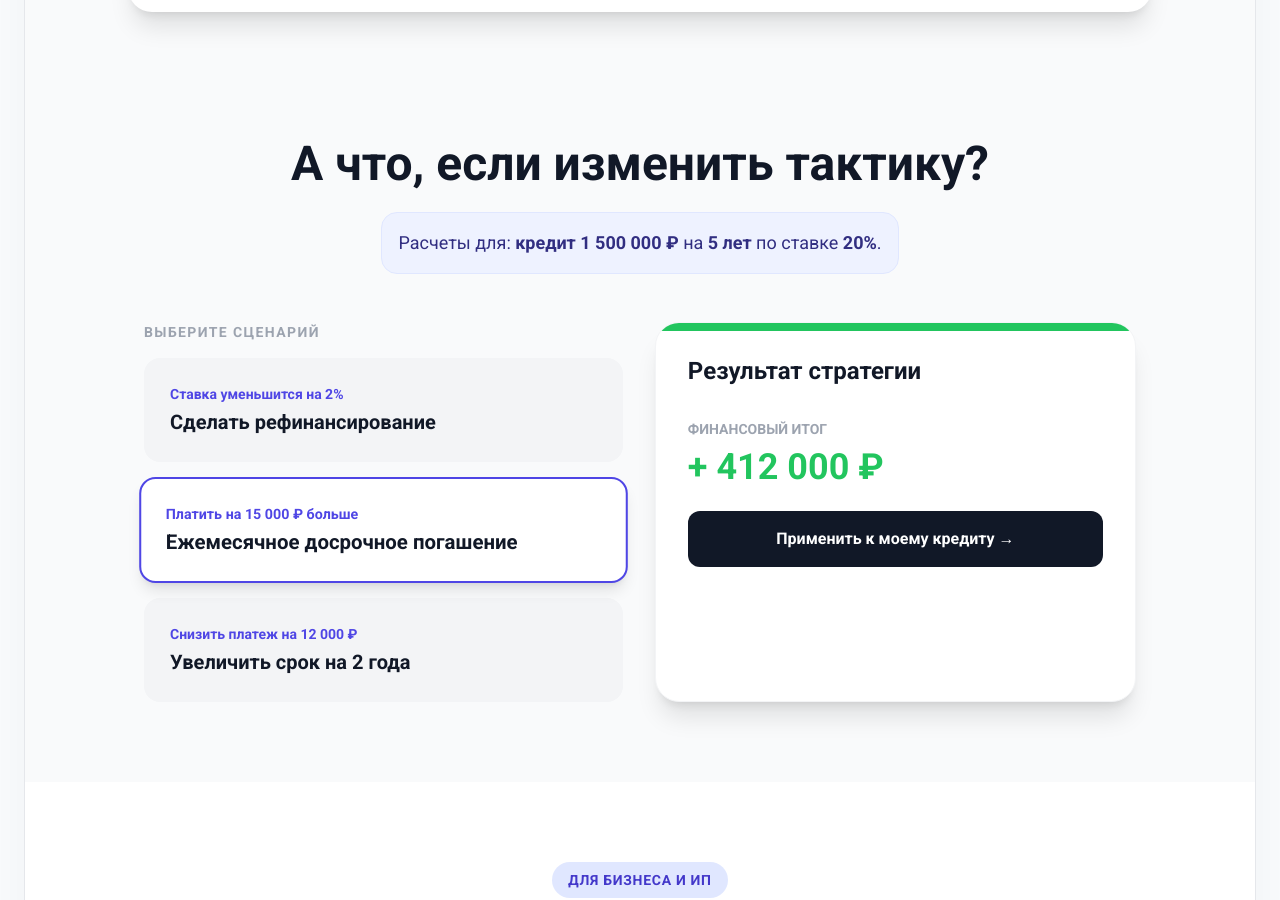
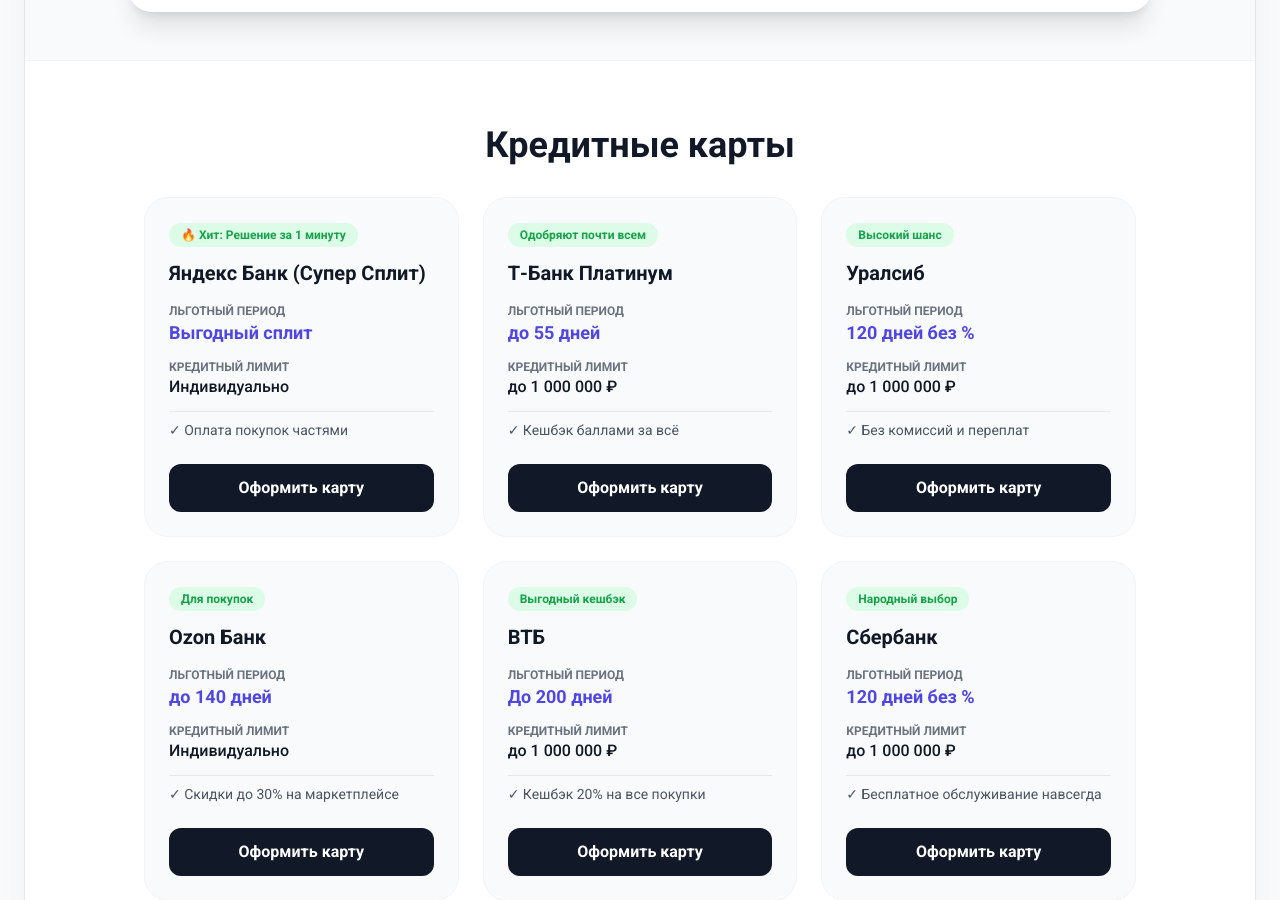
Before and after one commit to Gogih43/finprosto-1, a Next.js app: page / in a window 1280 px wide. Shown: the part 1900-2800 px from the top of the page. Built offline with nearby package versions, Linux system fonts and the light colour scheme.

Commit message:
finalize all financial sections

```diff
--- a/app/page.tsx
+++ b/app/page.tsx
@@ -1,33 +1,25 @@
-import Header from '../components/Header';
-import Hero from '../components/Hero';
-import Calculator from '../components/Calculator';
-import Tactics from '../components/Tactics';
-import Compare from '../components/Compare';
-import BankruptcySection from '../components/BankruptcySection';
-import Articles from '../components/Articles';
-import Footer from '../components/Footer';
-import ScrollToTop from '../components/ScrollToTop';
-import CookieBanner from '../components/CookieBanner'; // 👈 Добавили печеньки
-import Mortgage from '../components/Mortgage';
+import Header from '@/components/Header';
+import Hero from '@/components/Hero';
+import Calculator from '@/components/Calculator';
+import CreditCards from '@/components/CreditCards';
+import AutoLoans from '@/components/AutoLoans';
+import Mortgage from '@/components/Mortgage';
+import BankruptcySection from '@/components/BankruptcySection';
+import Articles from '@/components/Articles';
+import Footer from '@/components/Footer';
 
 export default function Home() {
   return (
-    <>
+    <main className="min-h-screen bg-white">
       <Header />
-      <main>
-        <Hero />
-        <Calculator />
-        <Tactics />
-        <Compare />
-        <Mortgage />
-        <BankruptcySection />
-        <Articles />
-      </main>
+      <Hero />
+      <Calculator />          {/* 1. Кредиты наличными */}
+      <CreditCards />         {/* 2. Кредитные карты (Легкий продукт) */}
+      <AutoLoans />           {/* 3. Автокредиты */}
+      <Mortgage />            {/* 4. Ипотека */}
+      <BankruptcySection />   {/* 5. Списание долгов */}
+      <Articles />            {/* 6. SEO Статьи */}
       <Footer />
-
-      {/* Плавающие элементы поверх сайта */}
-      <ScrollToTop />
-      <CookieBanner /> {/* 👈 Наша байда */}
-    </>
+    </main>
   );
 }
--- /dev/null
+++ b/components/AutoLoans.tsx
@@ -0,0 +1,66 @@
+'use client';
+
+export default function AutoLoans() {
+  const autoOffers = [
+   // 1. АЛЬФА-БАНК (Сделали его супер-привлекательным, вставляем реф. ссылку)
+    {
+      name: "Альфа-Банк",
+      rate: "от 4.5%",
+      amount: "до 7.5 млн ₽",
+      features: "🔥 Деньги сразу на карту, машина потом",
+      tag: "ХИТ: Одобрение за 2 мин",
+      link: "https://pxl.leads.su/click/231d13ae05f02a18fbf82380d55c02f4" // <-- Ваша денежная ссылка
+    },
+    // 2. ВТБ (Для солидности, прямая ссылка)
+    {
+      name: "ВТБ",
+      rate: "от 4.9%",
+      amount: "до 10 млн ₽",
+      features: "Без КАСКО и залога ПТС",
+      tag: "Народный выбор",
+      link: "https://www.vtb.ru/personal/avtokredity/" // <-- Прямая ссылка
+    },
+    // 3. Газпромбанк (Для солидности, прямая ссылка)
+    {
+      name: "Газпромбанк",
+      rate: "от 8.9%",
+      amount: "до 7 млн ₽",
+      features: "На новые и автомобили с пробегом",
+      tag: "Прозрачные условия",
+      link: "https://www.gazprombank.ru/personal/avtokredit/5601789/" // <-- Прямая ссылка
+    }
+  ];
+
+  return (
+    <section className="py-16 bg-gray-50" id="autoloans">
+      <div className="container mx-auto px-4 max-w-5xl">
+        <h2 className="text-3xl md:text-4xl font-black text-gray-900 mb-8 text-center">Автокредиты</h2>
+        <div className="space-y-4">
+          {autoOffers.map((offer, index) => (
+             <div key={index} className="bg-white border border-gray-200 rounded-2xl p-5 flex flex-col md:flex-row items-center justify-between hover:shadow-md transition-all">
+               <div className="flex-1 w-full mb-4 md:mb-0">
+                 <h3 className="text-xl font-bold text-gray-900 mb-1">{offer.name}</h3>
+                 <p className="text-sm text-gray-500 font-medium">✓ {offer.features}</p>
+               </div>
+               <div className="flex gap-6 mb-4 md:mb-0 text-center md:text-left w-full md:w-auto">
+                 <div>
+                   <p className="text-xs text-gray-400 uppercase font-bold">Ставка</p>
+                   <p className="text-xl font-black text-indigo-600">{offer.rate}</p>
+                 </div>
+                 <div>
+                   <p className="text-xs text-gray-400 uppercase font-bold">Сумма</p>
+                   <p className="text-lg font-bold text-gray-900">{offer.amount}</p>
+                 </div>
+               </div>
+               <div className="w-full md:w-auto md:ml-8">
+                 <a href={offer.link} target="_blank" rel="noopener noreferrer" className="block w-full md:w-auto px-8 py-3 bg-gray-900 hover:bg-indigo-600 text-white font-bold rounded-xl text-center transition-colors">
+                   Рассчитать
+                 </a>
+               </div>
+             </div>
+          ))}
+        </div>
+      </div>
+    </section>
+  );
+}
--- /dev/null
+++ b/components/CreditCards.tsx
@@ -0,0 +1,86 @@
+'use client';
+
+export default function CreditCards() {
+  const cardOffers = [
+     {
+      name: "Яндекс Банк (Супер Сплит)",
+      limit: "Индивидуально",
+      gracePeriod: "Выгодный сплит",
+      features: "Оплата покупок частями",
+      tag: "🔥 Хит: Решение за 1 минуту",
+      link: "https://trckcp.com/dl/5gUbQZnCRf8J/1028/?erid=2SDnjdMjpzv"
+    },
+    {
+      name: "Т-Банк Платинум",
+      limit: "до 1 000 000 ₽",
+      gracePeriod: "до 55 дней",
+      features: "Кешбэк баллами за всё",
+      tag: "Одобряют почти всем",
+      link: "https://trckcp.com/dl/CiJPSrJgpzQ4/137/?erid=2SDnjbsyxhW"
+    },
+    {
+      name: "Уралсиб",
+      limit: "до 1 000 000 ₽",
+      gracePeriod: "120 дней без %",
+      features: "Без комиссий и переплат",
+      tag: "Высокий шанс",
+      link: "https://trckcp.com/dl/FQBeGX8NaP3Y/9/?erid=2SDnjcVb2gX"
+    },
+    {
+      name: "Ozon Банк",
+      limit: "Индивидуально",
+      gracePeriod: "до 140 дней",
+      features: "Скидки до 30% на маркетплейсе",
+      tag: "Для покупок",
+      link: "https://trckcp.com/dl/YFNLETxCGlb0/1259/?erid=2SDnjdBjQYS"
+    },
+    {
+      name: "ВТБ",
+      limit: "до 1 000 000 ₽",
+      gracePeriod: "До 200 дней",
+      features: "Кешбэк 20% на все покупки",
+      tag: "Выгодный кешбэк",
+      link: "https://trckcp.com/dl/pR93klVeMgbn/1243/?erid=2SDnjd8vpvv"
+    },
+    {
+      name: "Сбербанк",
+      limit: "до 1 000 000 ₽",
+      gracePeriod: "120 дней без %",
+      features: "Бесплатное обслуживание навсегда",
+      tag: "Народный выбор",
+      link: "https://trckcp.com/dl/keFbKT9MVfb0/167/?erid=2SDnjeHQWnD"
+    }
+  ];
+
+  return (
+    <section className="py-16 bg-white border-t border-gray-100" id="credit-cards">
+      <div className="container mx-auto px-4 max-w-5xl">
+        <h2 className="text-3xl md:text-4xl font-black text-gray-900 mb-8 text-center">Кредитные карты</h2>
+        <div className="grid grid-cols-1 md:grid-cols-3 gap-6">
+          {cardOffers.map((card, index) => (
+             <div key={index} className="bg-gray-50 border border-gray-100 rounded-3xl p-6 hover:shadow-lg transition-all flex flex-col h-full">
+               <div className="mb-4">
+                 <span className="text-xs font-bold text-green-600 bg-green-100 px-3 py-1 rounded-full mb-3 inline-block">{card.tag}</span>
+                 <h3 className="text-xl font-bold text-gray-900">{card.name}</h3>
+               </div>
+               <div className="space-y-3 mb-6 flex-grow">
+                 <div>
+                   <p className="text-xs text-gray-500 uppercase font-semibold">Льготный период</p>
+                   <p className="text-lg font-black text-indigo-600">{card.gracePeriod}</p>
+                 </div>
+                 <div>
+                   <p className="text-xs text-gray-500 uppercase font-semibold">Кредитный лимит</p>
+                   <p className="font-medium text-gray-900">{card.limit}</p>
+                 </div>
+                 <p className="text-sm text-gray-600 pt-2 border-t border-gray-200 mt-2">✓ {card.features}</p>
+               </div>
+               <a href={card.link} target="_blank" rel="noopener noreferrer" className="w-full bg-gray-900 hover:bg-indigo-600 text-white font-bold py-3 rounded-xl text-center transition-colors">
+                 Оформить карту
+               </a>
+             </div>
+          ))}
+        </div>
+      </div>
+    </section>
+  );
+}
```
